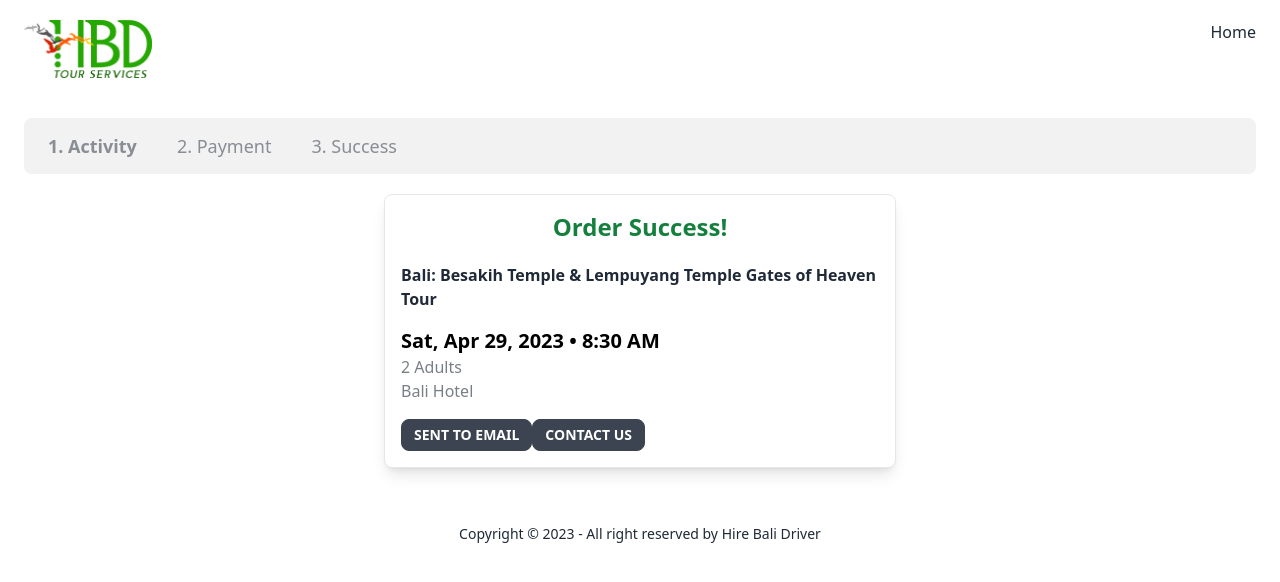
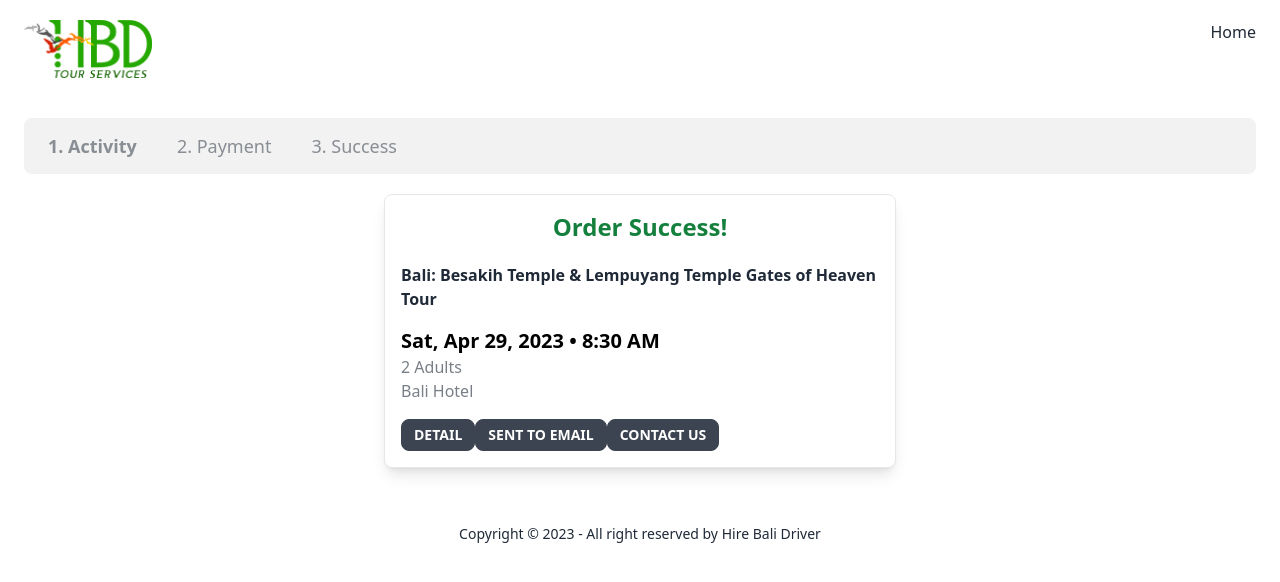
Before and after one commit to hirebalidriver/hbdbooking, a Nuxt app: page /success in a window 1280 px wide. Shown: the top 582 px of the page. Built offline with nearby package versions, Linux system fonts and the light colour scheme.

Commit message:
add: detail button

```diff
--- a/pages/success/index.vue
+++ b/pages/success/index.vue
@@ -18,6 +18,7 @@
         <div class="stat-title">2 Adults</div>
         <div class="stat-title">Bali Hotel</div>
         <div class="stat-actions">
+          <button class="btn btn-sm">Detail</button>
           <button class="btn btn-sm">Sent to email</button>
           <button class="btn btn-sm">Contact Us</button>
         </div>
```
